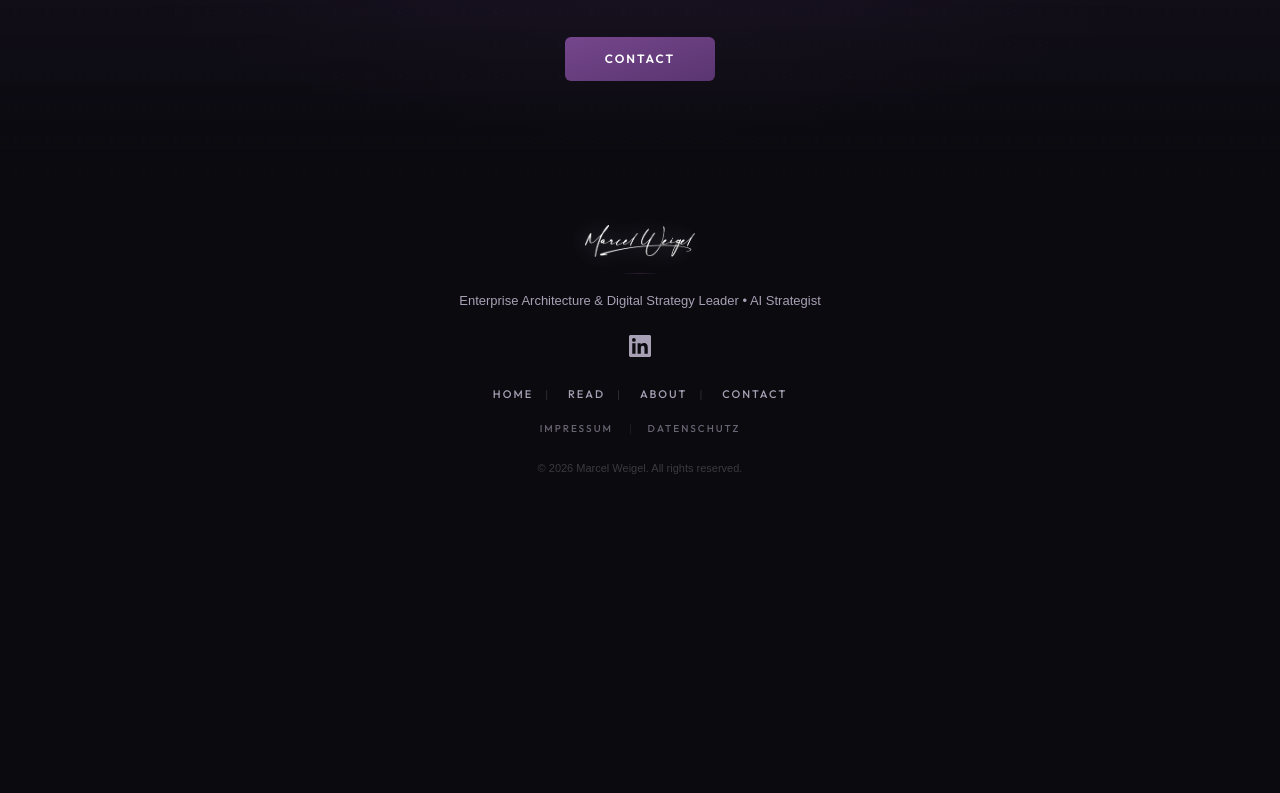
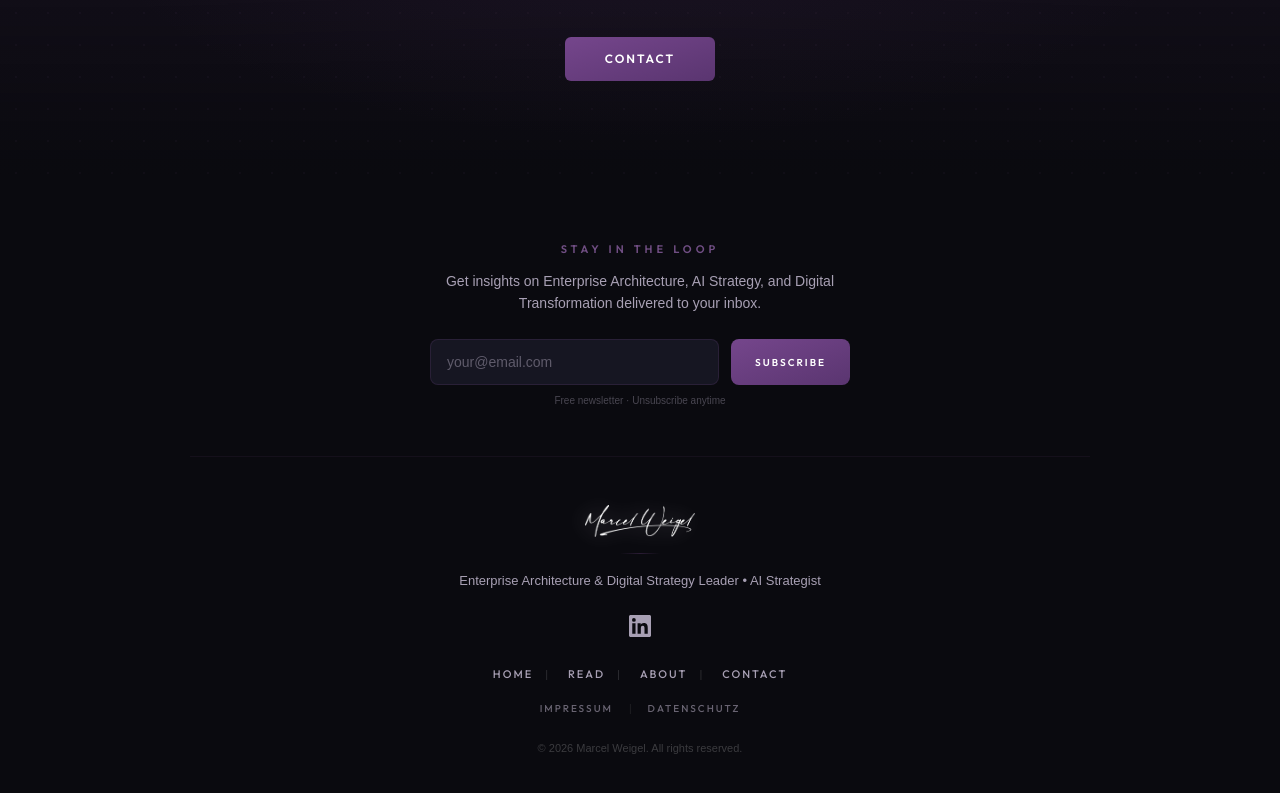
Before and after one commit to MW919/marcel-weigel-website, a Next.js app: page / in a window 1280 px wide. Shown: the part 3401-4194 px from the top of the page. Before the commit the page ends 3926 px from the top, so only its background shows below. Built offline with nearby package versions, Linux system fonts and the light colour scheme; no server answers; a web font is replaced by a local one.

Commit message:
Add files via upload

```diff
--- a/components/Footer.js
+++ b/components/Footer.js
@@ -6,8 +6,42 @@ import WritingSignature from './WritingSignature';
 
 export default function Footer() {
   return (
-    <footer className="pt-12 pb-12 px-4 md:px-8 bg-brand-bg text-center">
-      {/* Signature — small, above tagline */}
+    <footer className="pt-16 pb-12 px-4 md:px-8 bg-brand-bg">
+      <div className="max-w-[900px] mx-auto">
+
+        {/* ─── Newsletter signup ─── */}
+        <div className="text-center mb-12 pb-12 border-b border-accent/10">
+          <p className="font-heading text-[11px] font-semibold tracking-[4px] uppercase text-accent-light/70 mb-3">
+            STAY IN THE LOOP
+          </p>
+          <p className="font-body text-[14px] text-brand-muted max-w-[440px] mx-auto mb-6 leading-relaxed">
+            Get insights on Enterprise Architecture, AI Strategy, and Digital Transformation delivered to your inbox.
+          </p>
+          <form
+            action="https://architecture-experience.ghost.io/members/api/send-magic-link/"
+            method="POST"
+            className="flex gap-3 flex-col sm:flex-row max-w-[420px] mx-auto"
+          >
+            <input type="hidden" name="emailType" value="subscribe" />
+            <input
+              type="email"
+              name="email"
+              placeholder="your@email.com"
+              required
+              className="flex-grow px-4 py-3 rounded-lg bg-brand-card border border-accent/20 text-brand-text font-body text-sm placeholder:text-brand-muted/50 focus:outline-none focus:border-accent/50 focus:ring-1 focus:ring-accent/20 transition-all"
+            />
+            <button
+              type="submit"
+              className="px-6 py-3 bg-gradient-to-br from-accent to-accent-dark text-white font-heading text-[10px] font-semibold tracking-[2px] uppercase rounded-lg hover:-translate-y-0.5 hover:shadow-[0_8px_30px_rgba(117,70,140,0.4)] transition-all duration-300 cursor-pointer border-none"
+            >
+              Subscribe
+            </button>
+          </form>
+          <p className="font-body text-[10px] text-brand-muted/40 mt-2">Free newsletter · Unsubscribe anytime</p>
+        </div>
+
+        {/* ─── Signature + tagline ─── */}
+        <div className="text-center mb-6">
           <div className="flex justify-center mb-4">
             <WritingSignature
               className="h-[28px] md:h-[32px]"
@@ -18,14 +52,14 @@ export default function Footer() {
             />
           </div>
 
-      {/* Subtle divider */}
           <div className="w-[40px] h-px bg-gradient-to-r from-transparent via-accent/30 to-transparent mx-auto mb-4" />
 
           <p className="font-body text-[13px] text-brand-muted max-w-[600px] mx-auto mb-6 leading-relaxed">
             {siteConfig.tagline}
           </p>
+        </div>
 
-      {/* LinkedIn icon */}
+        {/* ─── LinkedIn ─── */}
         <div className="flex justify-center mb-6">
           <a
             href="https://www.linkedin.com/in/marcel-weigel"
@@ -40,7 +74,7 @@ export default function Footer() {
           </a>
         </div>
 
-      {/* Main nav links */}
+        {/* ─── Main nav links ─── */}
         <div className="flex gap-2 justify-center flex-wrap mb-4">
           {siteConfig.footerLinks.filter(l => !['Impressum','Datenschutz'].includes(l.label)).map((link, i, arr) => (
             <span key={link.label}>
@@ -50,14 +84,15 @@ export default function Footer() {
           ))}
         </div>
 
-      {/* Legal links */}
+        {/* ─── Legal links ─── */}
         <div className="flex gap-2 justify-center flex-wrap mb-6">
           <Link href="/impressum" className="no-underline font-heading text-[10px] font-medium tracking-[2px] uppercase text-brand-muted/60 hover:text-accent-light transition-colors duration-300">Impressum</Link>
           <span className="text-white/10 mx-2 text-[10px]">|</span>
           <Link href="/datenschutz" className="no-underline font-heading text-[10px] font-medium tracking-[2px] uppercase text-brand-muted/60 hover:text-accent-light transition-colors duration-300">Datenschutz</Link>
         </div>
 
-      <p className="font-body text-[11px] text-white/20">&copy; {new Date().getFullYear()} {siteConfig.name}. All rights reserved.</p>
+        <p className="font-body text-[11px] text-white/20 text-center">&copy; {new Date().getFullYear()} {siteConfig.name}. All rights reserved.</p>
+      </div>
     </footer>
   );
 }
```
Lines whose indentation alone changed are shown as unchanged.
